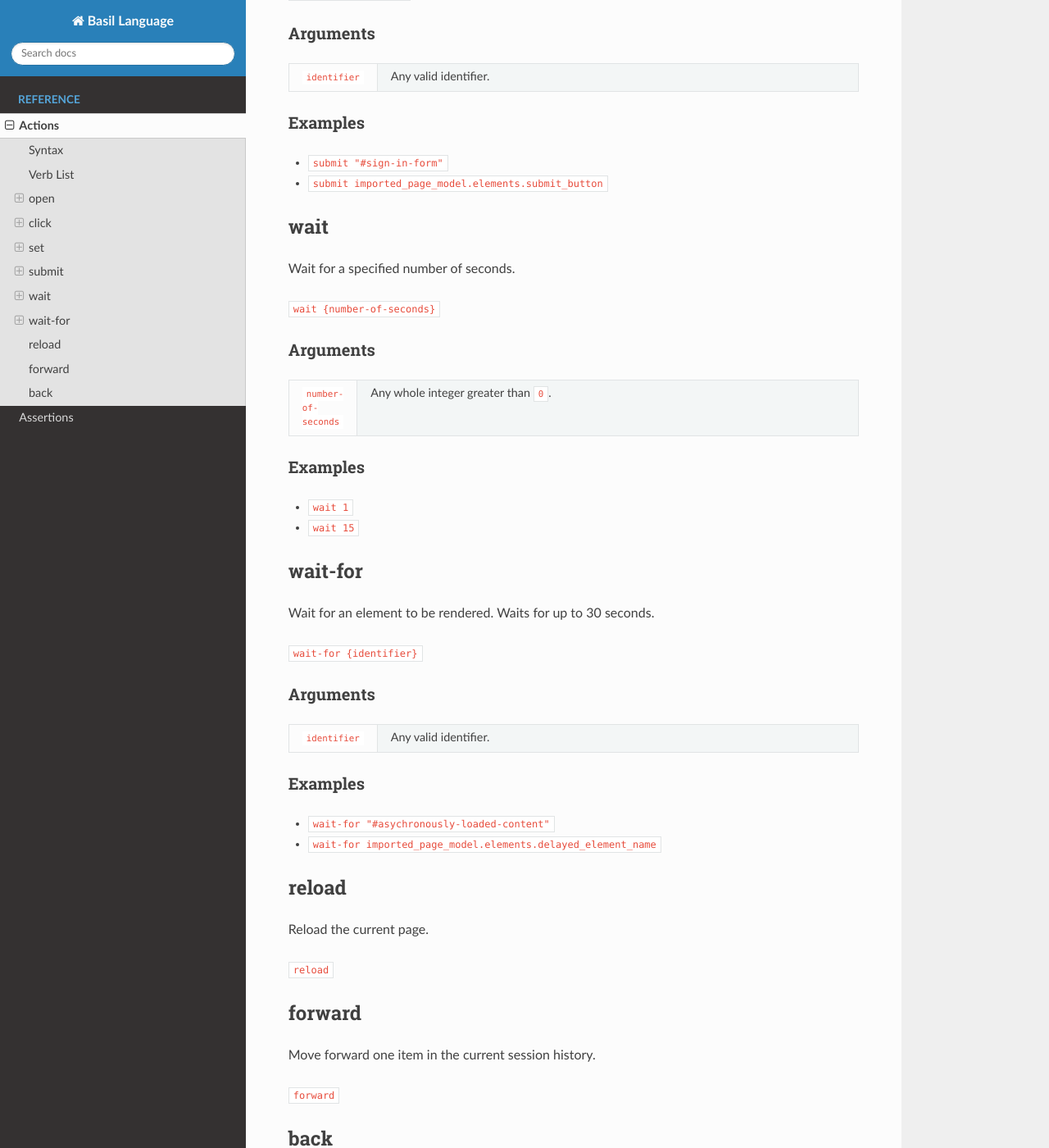
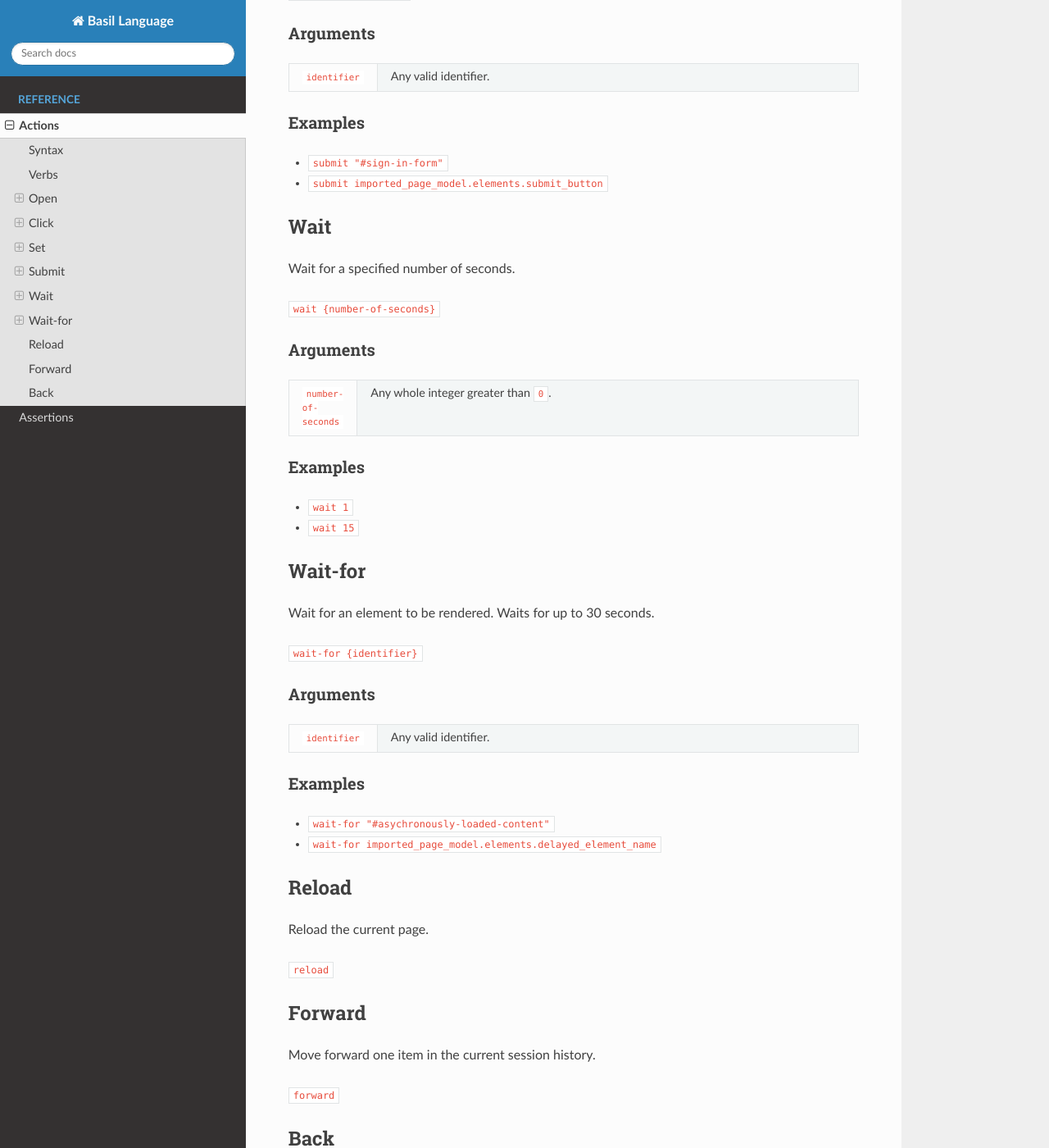
Before and after one commit to webignition/bas-spec, a Sphinx documentation site: the page built from docs/actions.rst, in a window 1280 px wide and 1400 px high, scrolled down 2207 px. Shown: the whole window at 82% size. Built offline with Sphinx 7.4.7 and the Read the Docs theme 2.0.0, drawn with Linux system fonts in a browser that asks for light colours; some of the changed text lies outside the part shown.

Commit message:
Tidy up action/assertions keyword headings

```diff
--- a/docs/actions.rst
+++ b/docs/actions.rst
@@ -12,9 +12,9 @@ An action takes the form of a verb followed by zero or more arguments and keywor
 
 ``{verb} [arguments] [keywords]``
 
----------
-Verb List
----------
+-----
+Verbs
+-----
 
 - :ref:`open <actions-open>`
 - :ref:`click <actions-click>`
@@ -29,7 +29,7 @@ Verb List
 .. _actions-open:
 
 ----
-open
+Open
 ----
 
 Visit a URL in the browser.
@@ -62,7 +62,7 @@ Examples
 .. _actions-click:
 
 -----
-click
+Click
 -----
 
 Click on an element.
@@ -90,7 +90,7 @@ Examples
 .. _actions-set:
 
 ---
-set
+Set
 ---
 
 Set the value of an element. Most applicable to form field elements.
@@ -122,7 +122,7 @@ Examples
 .. _actions-submit:
 
 ------
-submit
+Submit
 ------
 
 Submits a form.
@@ -149,7 +149,7 @@ Examples
 .. _actions-wait:
 
 ----
-wait
+Wait
 ----
 
 Wait for a specified number of seconds.
@@ -176,7 +176,7 @@ Examples
 .. _actions-wait-for:
 
 --------
-wait-for
+Wait-for
 --------
 
 Wait for an element to be rendered. Waits for up to 30 seconds.
@@ -203,7 +203,7 @@ Examples
 .. _actions-reload:
 
 ------
-reload
+Reload
 ------
 
 Reload the current page.
@@ -213,7 +213,7 @@ Reload the current page.
 .. _actions-forward:
 
 -------
-forward
+Forward
 -------
 
 Move forward one item in the current session history.
@@ -223,7 +223,7 @@ Move forward one item in the current session history.
 .. _actions-back:
 
 ----
-back
+Back
 ----
 
 Move back one item in the current session history.
```
Also changed, not shown: docs/assertions.rst (+8 -8 lines).
